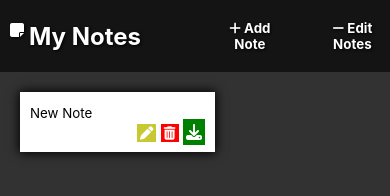
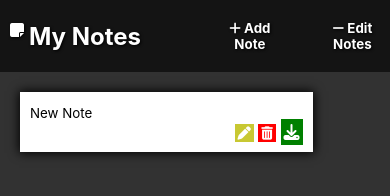
Before and after one commit to CharbelAhh/Notes, a plain HTML site: page index.html in a window 390 px wide. Both pictures are taken after a click on the button "Add Note". Drawn offline with Linux system fonts and the light colour scheme.

Commit message:
made note size responsive, added pointer cursor to buttons

```diff
--- a/assets/styles/style.css
+++ b/assets/styles/style.css
@@ -3,6 +3,10 @@
     padding:0;
 
     font-family: -apple-system, BlinkMacSystemFont, 'Segoe UI', Roboto, Oxygen, Ubuntu, Cantarell, 'Open Sans', 'Helvetica Neue', sans-serif;
+}
+
+button {
+    cursor: pointer;
 }
 
 @keyframes popIn{
@@ -61,7 +65,6 @@ header .nav button{
     border:none;
     padding:10px;
     border-radius: 1rem;
-    cursor: pointer;
     text-shadow: 1px 1px 3px black;
     font-weight: bold;
     transition: all 0.75s ease;
@@ -82,6 +85,11 @@ main {
     flex-direction: column;
     gap:10px;
     margin:20px;
+}
+@media (max-width:800px){
+    main {
+        width:75%;
+    }
 }
 main .no-notes{
     color:white;
```
